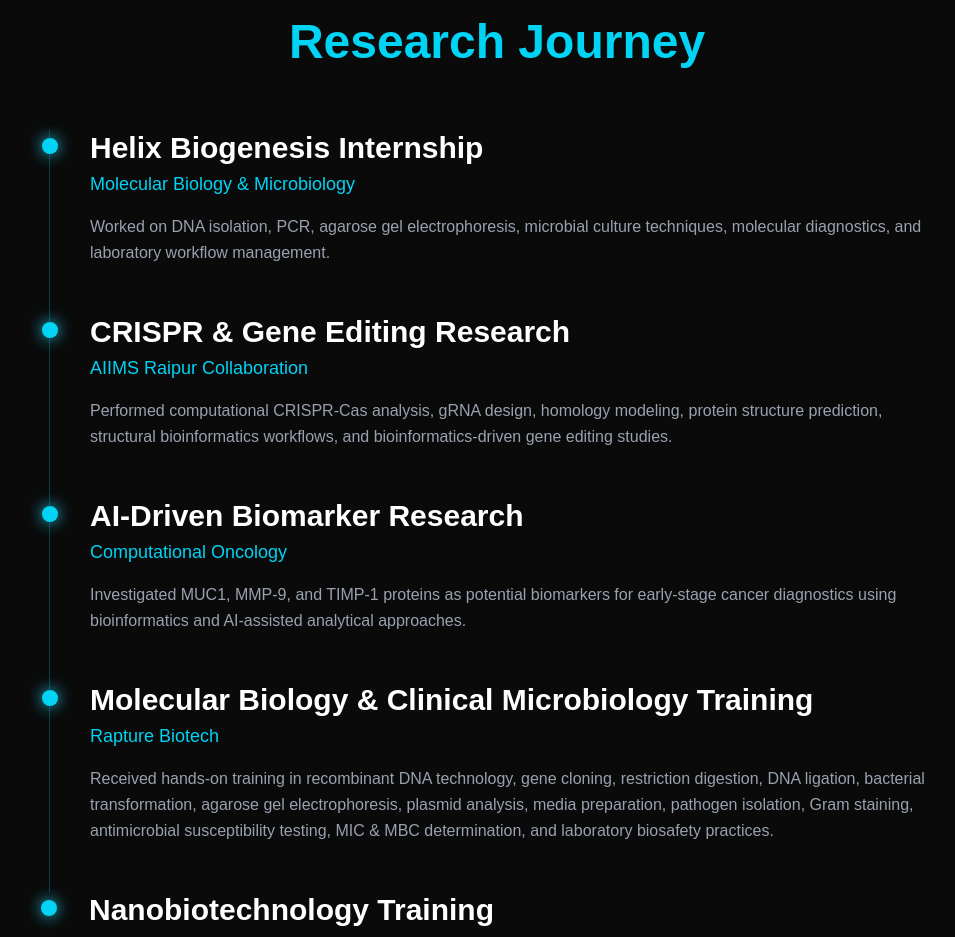
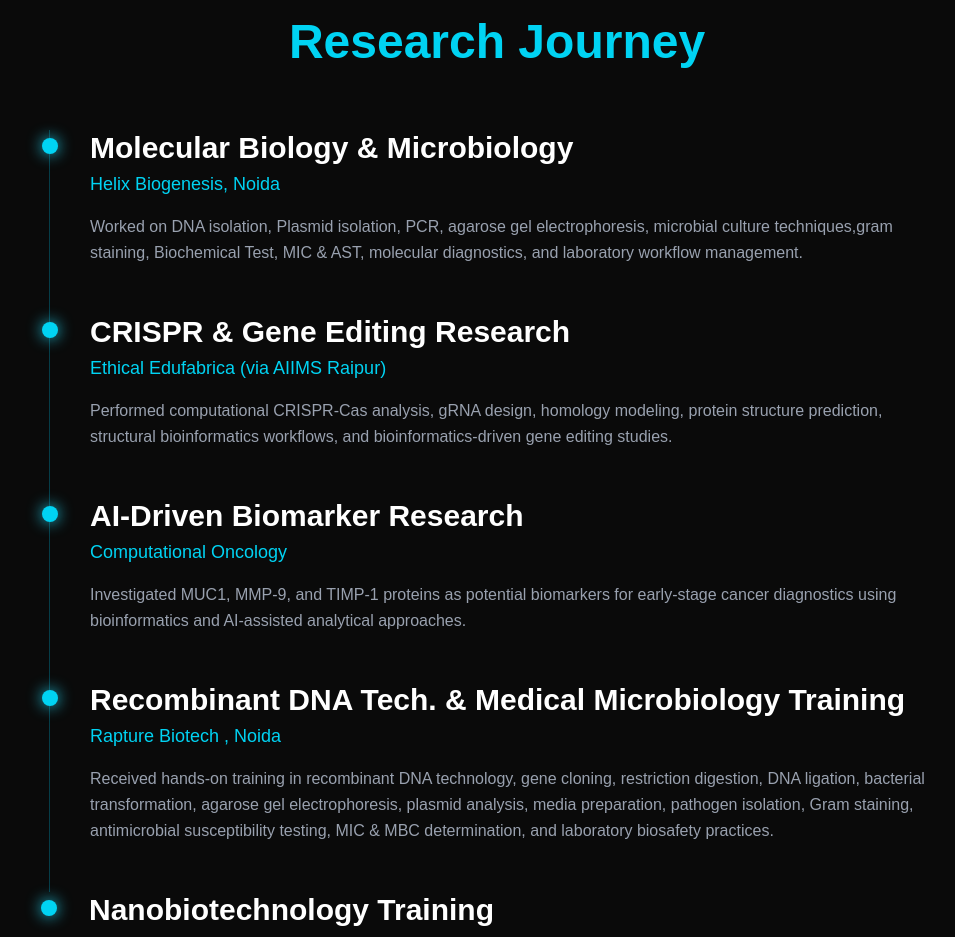
Before and after one commit to kshitijcreativebiology/kshitij-portfolio, a Next.js app: page / in a window 1280 px wide. Shown: the part 3460-4397 px from the top of the page, without its empty margins (143-1098 px from the left). Built offline with nearby package versions, Linux system fonts and the light colour scheme.

Commit message:
Research journey 29526

```diff
--- a/src/app/page.tsx
+++ b/src/app/page.tsx
@@ -309,16 +309,16 @@ and AI-driven healthcare innovations.
       <div className="absolute left-[-8px] top-2 w-4 h-4 bg-cyan-400 rounded-full shadow-[0_0_15px_#22d3ee]"></div>
 
       <h3 className="text-3xl font-bold text-white">
-        Helix Biogenesis Internship
+        Molecular Biology & Microbiology
       </h3>
 
       <h4 className="text-cyan-400 text-lg mt-1">
-        Molecular Biology & Microbiology
+        Helix Biogenesis, Noida
       </h4>
 
       <p className="text-gray-400 mt-4 leading-relaxed">
-        Worked on DNA isolation, PCR, agarose gel electrophoresis,
-        microbial culture techniques, molecular diagnostics,
+        Worked on DNA isolation, Plasmid isolation, PCR, agarose gel electrophoresis,
+        microbial culture techniques,gram staining, Biochemical Test, MIC & AST, molecular diagnostics,
         and laboratory workflow management.
       </p>
 
@@ -334,7 +334,7 @@ and AI-driven healthcare innovations.
       </h3>
 
       <h4 className="text-cyan-400 text-lg mt-1">
-        AIIMS Raipur Collaboration
+        Ethical Edufabrica (via AIIMS Raipur)
       </h4>
 
       <p className="text-gray-400 mt-4 leading-relaxed">
@@ -373,11 +373,11 @@ and AI-driven healthcare innovations.
       <div className="absolute left-[-8px] top-2 w-4 h-4 bg-cyan-400 rounded-full shadow-[0_0_15px_#22d3ee]"></div>
 
       <h3 className="text-3xl font-bold text-white">
-        Molecular Biology & Clinical Microbiology Training
+        Recombinant DNA Tech. & Medical Microbiology Training
       </h3>
 
       <h4 className="text-cyan-400 text-lg mt-1">
-        Rapture Biotech
+        Rapture Biotech , Noida
       </h4>
 
       <p className="text-gray-400 mt-4 leading-relaxed">
```
